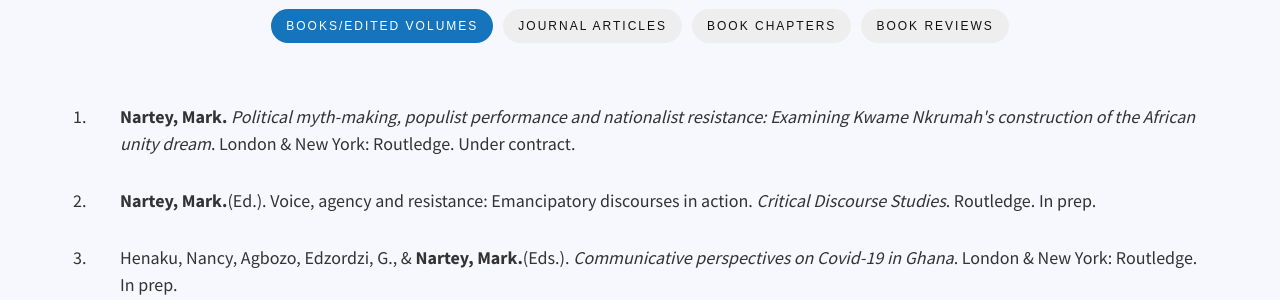
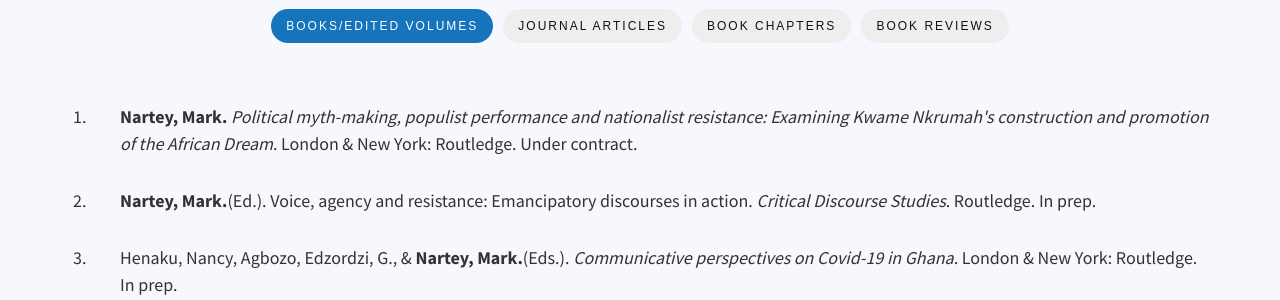
Before and after one commit to danielcornock/marknartey.com, a Jekyll site: the page built from _pages/publications.md, in a window 1280 px wide. Shown: the part 341-641 px from the top of the page. Built offline with Jekyll 4.4.1, drawn with Linux system fonts in a browser that asks for light colours; nearby versions of some CDN libraries.

Commit message:
Update Content “Books”

```diff
--- a/_data/books.yml
+++ b/_data/books.yml
@@ -1,7 +1,8 @@
 items:
   - content: "<b>Nartey, Mark.</b> <i>Political myth-making, populist performance
-      and nationalist resistance: Examining Kwame Nkrumah's construction of the
-      African unity dream</I>. London & New York: Routledge. Under contract."
+      and nationalist resistance: Examining Kwame Nkrumah's construction and
+      promotion of the African Dream</I>. London & New York: Routledge. Under
+      contract."
   - content: "<b>Nartey, Mark.</b>(Ed.). Voice, agency and resistance: Emancipatory
       discourses in action. <i>Critical Discourse Studies</I>. Routledge. In
       prep."
```
